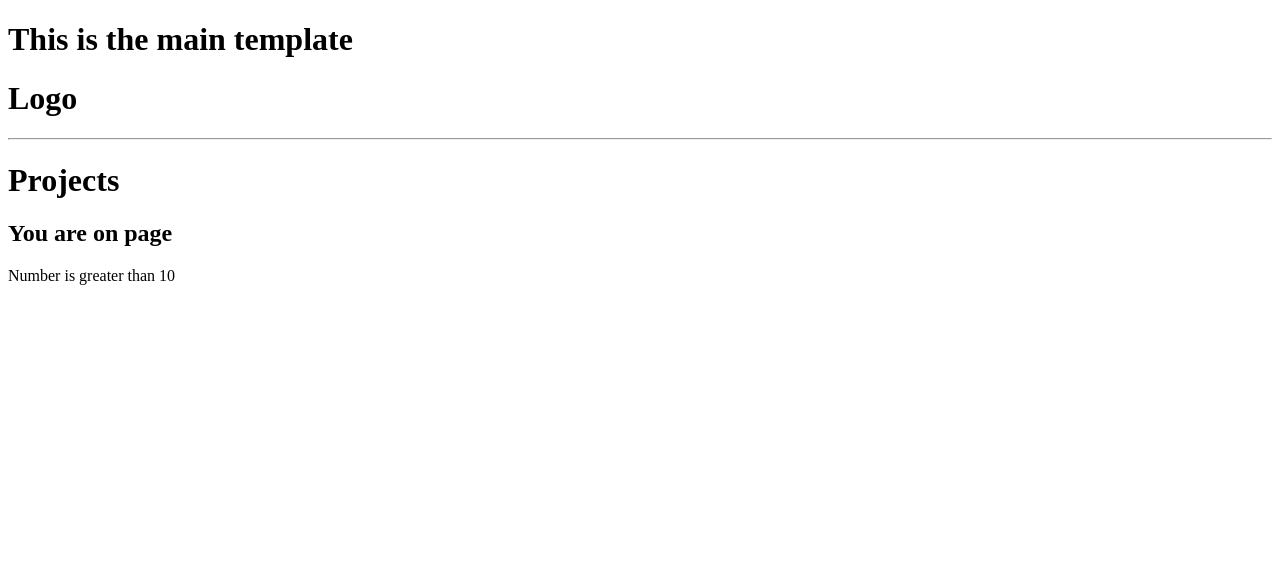
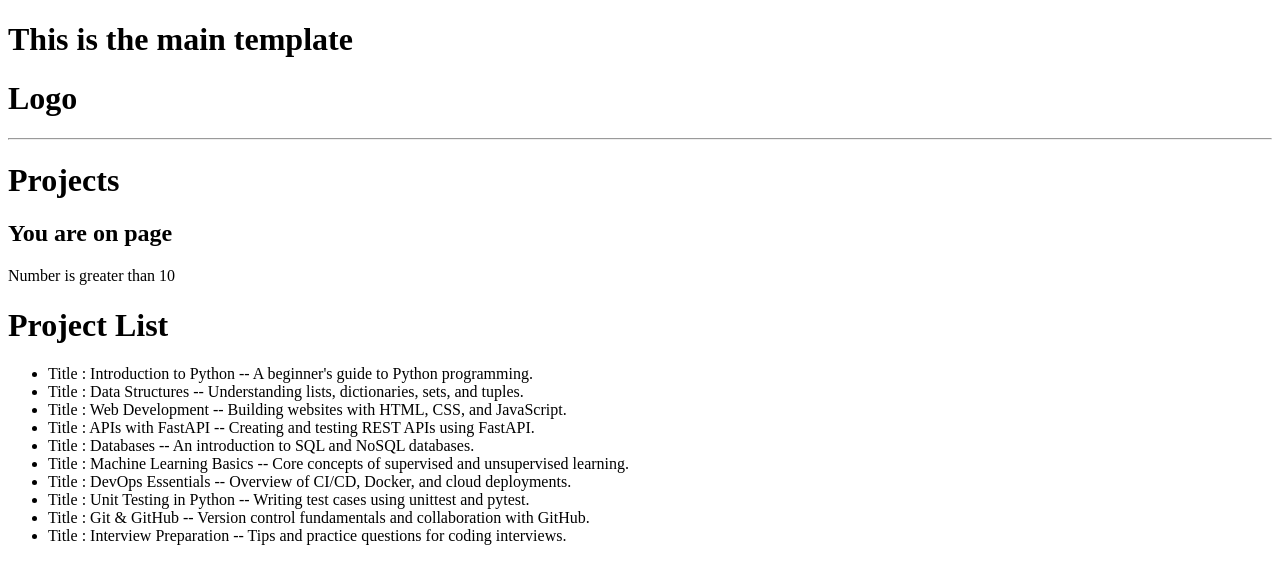
Before and after one commit to akii1234/devsearch, a Django app: page / in a window 1280 px wide. Shown: the top 584 px of the page. Run offline with Django 5.2, Linux system fonts and the light colour scheme.

Commit message:
updated project html files

```diff
--- a/projects/templates/projects/projects.html
+++ b/projects/templates/projects/projects.html
@@ -10,4 +10,15 @@
     <p>Number is less than or equal to 10</p>
 {% endif %}
 
+<h1>Project List</h1>
+
+<ul>
+    {% for project in projects %}
+
+    <li> Title : {{ project.title }} -- {{project.description}} </li>
+    {% endfor %}
+
+</ul>
+
+
 {% endblock content %}
--- a/projects/urls.py
+++ b/projects/urls.py
@@ -4,5 +4,5 @@ from . import views
 
 urlpatterns = [
     path("", views.projects, name="projects"),
-    path("project/<str:pk>",views.project,name = "project")
+    path("project/<int:pk>",views.project,name = "project")
 ]
--- a/projects/views.py
+++ b/projects/views.py
@@ -4,12 +4,32 @@ from django.shortcuts import render
 from django.http import HttpResponse
 
 
+data = [
+    {"id": 1, "title": "Introduction to Python", "description": "A beginner's guide to Python programming."},
+    {"id": 2, "title": "Data Structures", "description": "Understanding lists, dictionaries, sets, and tuples."},
+    {"id": 3, "title": "Web Development", "description": "Building websites with HTML, CSS, and JavaScript."},
+    {"id": 4, "title": "APIs with FastAPI", "description": "Creating and testing REST APIs using FastAPI."},
+    {"id": 5, "title": "Databases", "description": "An introduction to SQL and NoSQL databases."},
+    {"id": 6, "title": "Machine Learning Basics", "description": "Core concepts of supervised and unsupervised learning."},
+    {"id": 7, "title": "DevOps Essentials", "description": "Overview of CI/CD, Docker, and cloud deployments."},
+    {"id": 8, "title": "Unit Testing in Python", "description": "Writing test cases using unittest and pytest."},
+    {"id": 9, "title": "Git & GitHub", "description": "Version control fundamentals and collaboration with GitHub."},
+    {"id": 10, "title": "Interview Preparation", "description": "Tips and practice questions for coding interviews."}
+]
+
+
+
 def projects(request):
     page = 'projects'
     number = 12
-    context = {'page':page , 'number':number}
+    context = {'page':page , 'number':number , 'projects': data}
     return render(request,'projects/projects.html',context)
 
 
 def project(request,pk):
-    return render(request,'projects/single-projects.html')
+    project_obj = None
+    for i in data:
+        if i['id'] == pk:
+            project_obj = i
+    context = {'project':project_obj}
+    return render(request,'projects/single-projects.html',context)
```
Also changed, not shown: projects/templates/projects/single-projects.html (+6 -1 lines). Lines whose indentation alone changed are shown as unchanged.
